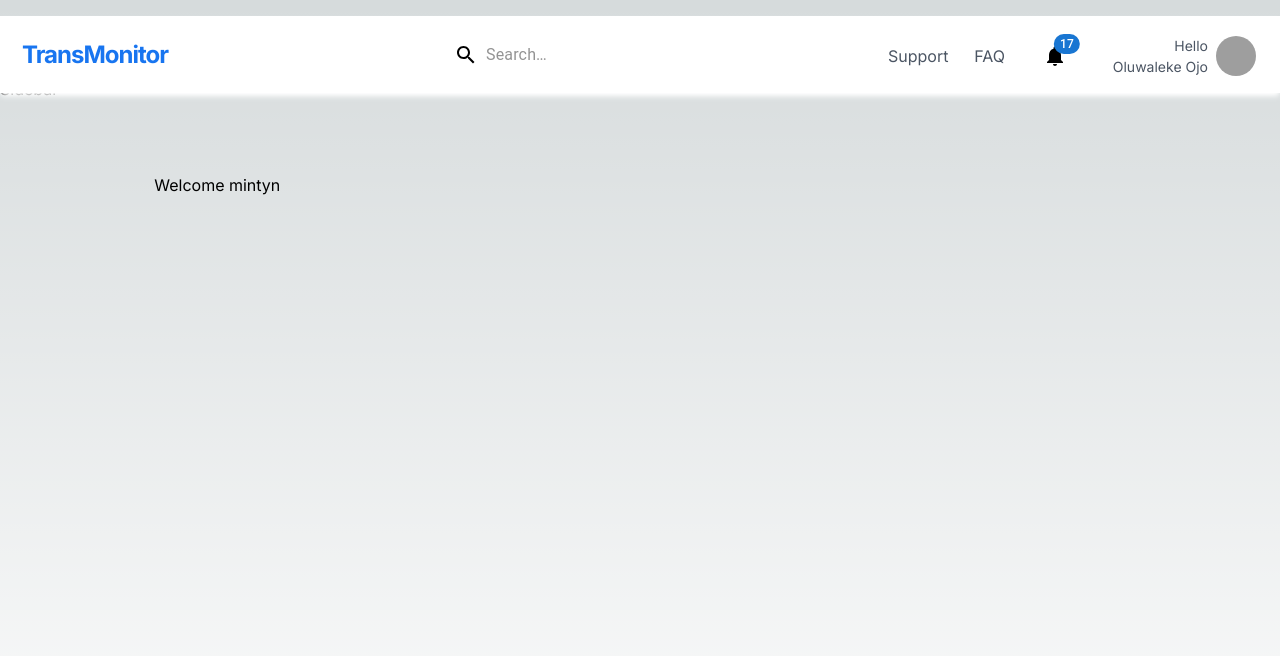
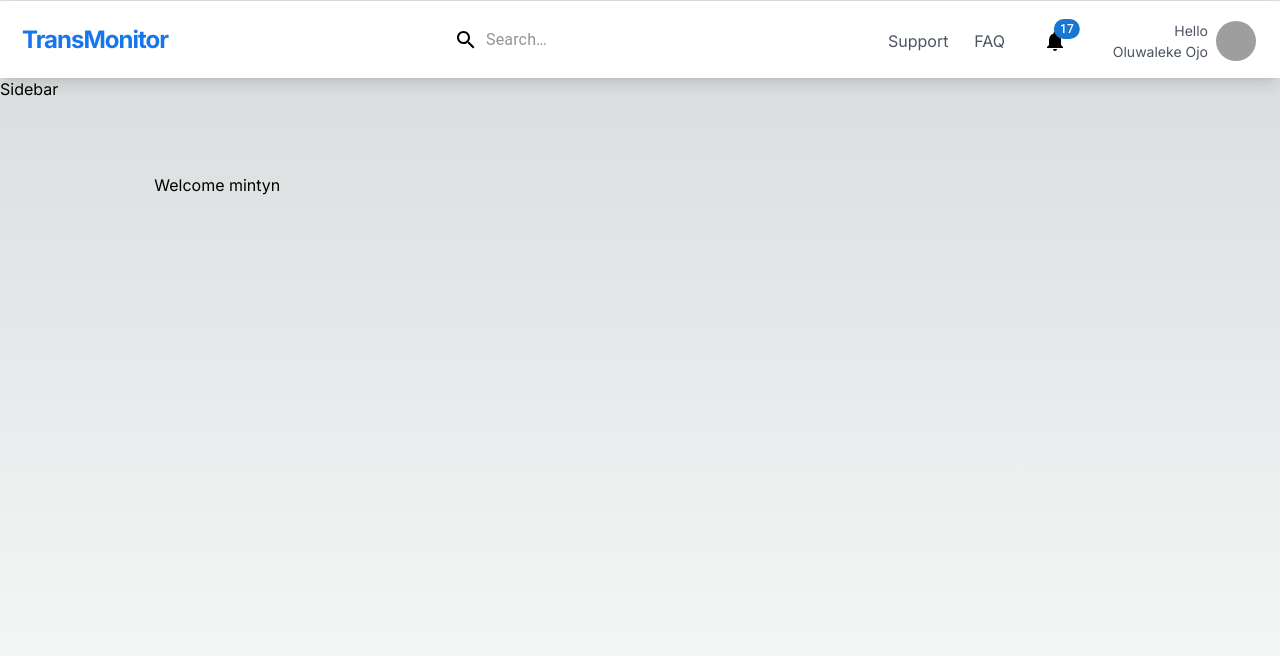
Before and after one commit to gemtunde/mintyn, a Next.js app: page / in a window 1280 px wide. Shown: the top 656 px of the page. Built offline with nearby package versions, Linux system fonts and the light colour scheme; grey boxes are pictures that could not be loaded.

Commit message:
fix header shadow

```diff
--- a/src/components/Header/index.tsx
+++ b/src/components/Header/index.tsx
@@ -57,7 +57,7 @@ const StyledInputBase = styled(InputBase)(({ theme }) => ({
 
 const Header = (props: Props) => {
   return (
-    <nav className="sticky top-4 z-40 flex flex-row flex-wrap items-center bg-white justify-between shadow-md shadow-white">
+    <nav className="sticky top-[0.5px] flex flex-row flex-wrap items-center bg-white justify-between shadow-lg">
       <div className="ml-[22px]">
         <h2 className="text-[1.5rem] text-primary-main leading-[48px] font-bold tracking-[-1px] pb-8px">
           TransMonitor
```
